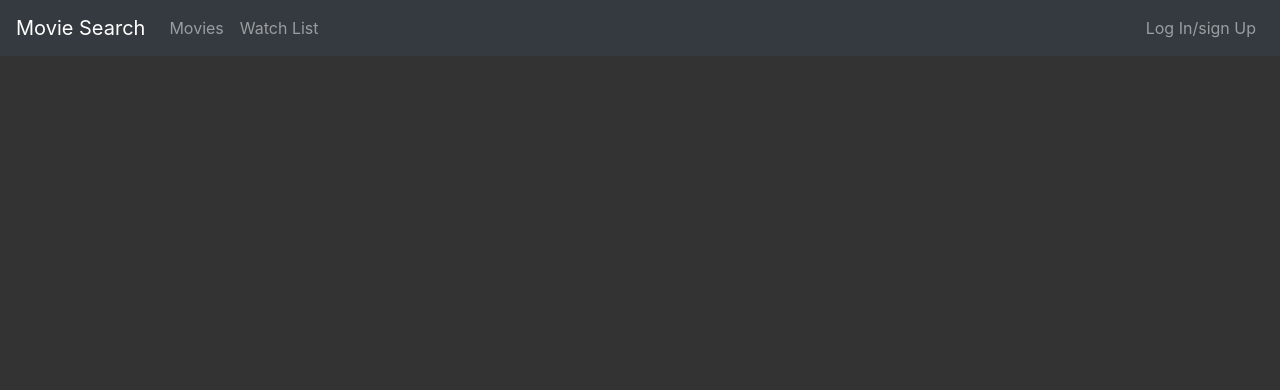
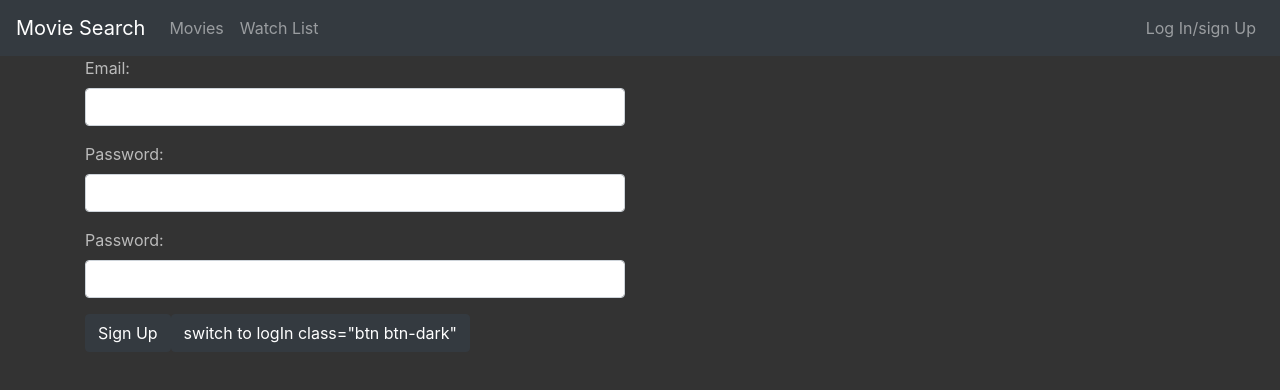
Before and after one commit to aliqb/whatchList, an Angular app: page /auth in a window 1280 px wide. Before the commit this address led to /. Shown: the top 390 px of the page. Built offline with nearby package versions, Linux system fonts and the light colour scheme.

Commit message:
make auth comp and its template and routh

```diff
--- a/src/app/app-routing.module.ts
+++ b/src/app/app-routing.module.ts
@@ -1,6 +1,7 @@
 import { NgModule } from '@angular/core';
 import { Routes, RouterModule } from '@angular/router';
 import { AppComponent } from './app.component';
+import { AuthComponent } from './auth/auth.component';
 import { MovieDetailComponent } from './movie-detail/movie-detail.component';
 import { MovieListComponent } from './movie-list/movie-list.component';
 import { MovieComponent } from './movie/movie.component';
@@ -10,7 +11,8 @@ const routes: Routes = [
   {path:"",redirectTo:'movies',pathMatch:'full'},
   {path:"movies",component:MovieListComponent},
   {path:"movies/:id",component:MovieDetailComponent},
-  {path:"watchList",component:WatchListComponent}
+  {path:"watchList",component:WatchListComponent},
+  {path:'auth',component:AuthComponent}
 ];
 
 @NgModule({
--- a/src/app/app.module.ts
+++ b/src/app/app.module.ts
@@ -12,6 +12,7 @@ import { MovieDetailComponent } from './movie-detail/movie-detail.component';
 import { RatingComponent } from './movie-detail/rating/rating.component';
 import { WatchListComponent } from './watch-list/watch-list.component';
 import { ListItemComponent } from './watch-list/list-item/list-item.component';
+import { AuthComponent } from './auth/auth.component';
 
 
 
@@ -25,6 +26,7 @@ import { ListItemComponent } from './watch-list/list-item/list-item.component';
     RatingComponent,
     WatchListComponent,
     ListItemComponent,
+    AuthComponent,
   ],
   imports: [
     BrowserModule,
--- /dev/null
+++ b/src/app/auth/auth.component.html
@@ -0,0 +1,22 @@
+<div class="container">
+    <div class="row">
+        <div class="col-sm-6">
+            <form action="">
+                <div class="form-group">
+                    <label for="email">Email:</label>
+                    <input id="email" type="text" class="form-control">
+                </div>
+                <div class="form-group">
+                    <label for="password">Password:</label>
+                    <input id="password" type="password" class="form-control">
+                </div>
+                <div class="form-group">
+                    <label for="pass-rep">Password:</label>
+                    <input id="pass-rep" type="password" class="form-control">
+                </div>
+                <button class="btn btn-dark" type="submit">Sign Up</button>
+                <button class="btn btn-dark" type="button">switch to logIn class="btn btn-dark"</button>
+            </form>
+        </div>
+    </div>
+</div>
--- /dev/null
+++ b/src/app/auth/auth.component.ts
@@ -0,0 +1,15 @@
+import { Component, OnInit } from '@angular/core';
+
+@Component({
+  selector: 'app-auth',
+  templateUrl: './auth.component.html',
+  styleUrls: ['./auth.component.css']
+})
+export class AuthComponent implements OnInit {
+
+  constructor() { }
+
+  ngOnInit(): void {
+  }
+
+}
--- a/src/app/header/header.component.html
+++ b/src/app/header/header.component.html
@@ -13,7 +13,7 @@
         </ul>
         <ul class="navbar-nav ml-auto">
             <li class="nav-item">
-                <a  class="nav-link">Log In/sign Up</a>
+                <a routerLink="auth"  class="nav-link">Log In/sign Up</a>
             </li>
         </ul>
     </div>
```
Also changed, not shown: src/app/auth/auth.component.css (added).
